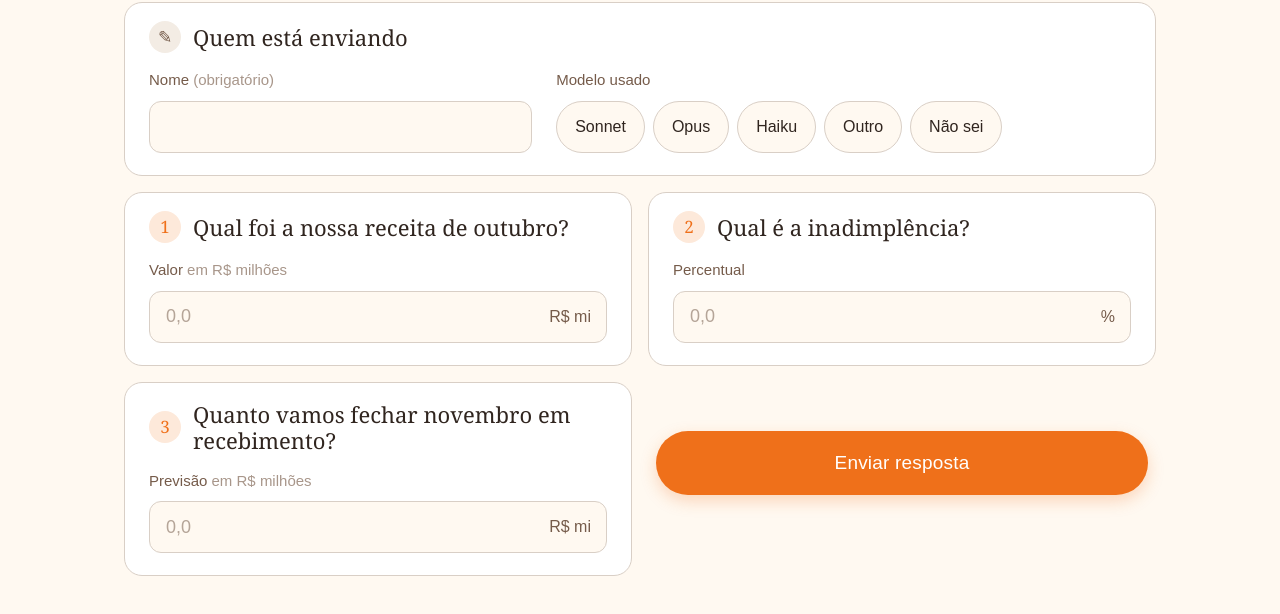
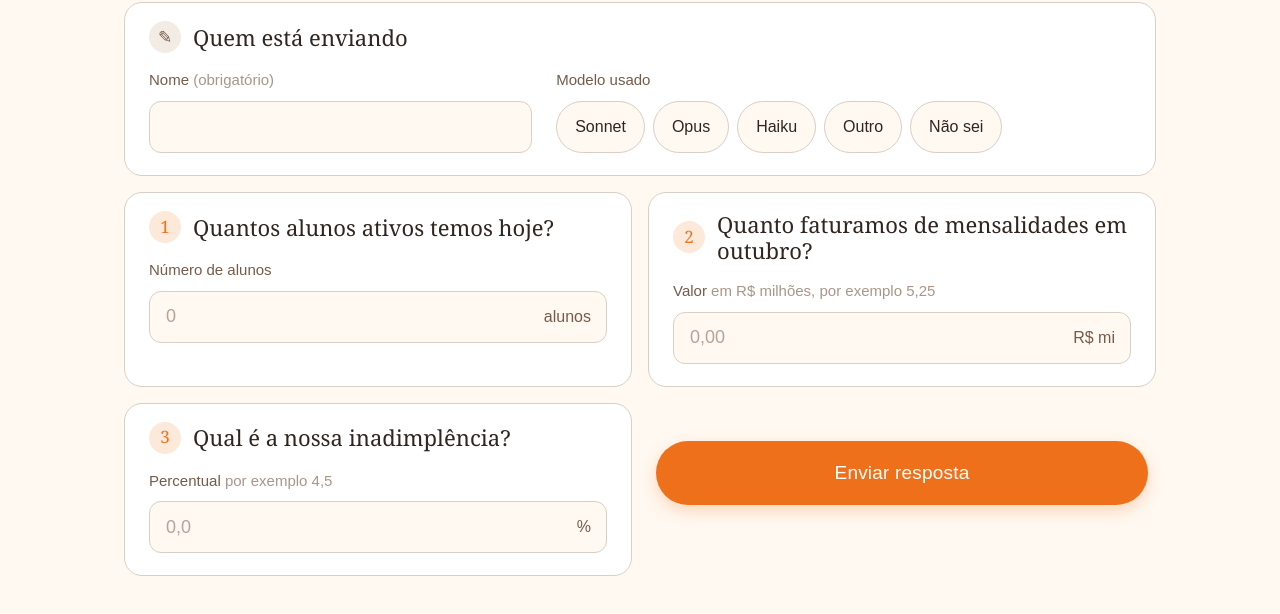
Before and after one commit to murielauler/17nov-ex01-diretoria, a plain HTML site: page index.html in a window 1280 px wide. Shown: the part 148-762 px from the top of the page. Drawn offline with Linux system fonts and the light colour scheme.

Commit message:
Perguntas finais: alunos ativos, faturamento e inadimplência
Co-Authored-By: Claude Fable 5.2 <noreply@anthropic.com>

```diff
--- a/index.html
+++ b/index.html
@@ -115,29 +115,29 @@
         </section>
 
         <section class="q">
-          <div class="q-cab"><div class="num">1</div><h2>Qual foi a nossa receita de outubro?</h2></div>
+          <div class="q-cab"><div class="num">1</div><h2>Quantos alunos ativos temos hoje?</h2></div>
+          <div class="campo" id="c-alunos">
+            <label class="rot" for="alunos">Número de alunos</label>
+            <div class="unid"><input id="alunos" type="text" inputmode="numeric" placeholder="0" data-min="300" data-max="900"><b>alunos</b></div>
+            <div class="aviso" id="av-alunos"></div>
+          </div>
+        </section>
+
+        <section class="q">
+          <div class="q-cab"><div class="num">2</div><h2>Quanto faturamos de mensalidades em outubro?</h2></div>
           <div class="campo" id="c-receita">
-            <label class="rot" for="receita">Valor <span class="dica">em R$ milhões</span></label>
-            <div class="unid"><input id="receita" type="text" inputmode="decimal" placeholder="0,0" data-min="3" data-max="12"><b>R$ mi</b></div>
+            <label class="rot" for="receita">Valor <span class="dica">em R$ milhões, por exemplo 5,25</span></label>
+            <div class="unid"><input id="receita" type="text" inputmode="decimal" placeholder="0,00" data-min="3" data-max="12"><b>R$ mi</b></div>
             <div class="aviso" id="av-receita"></div>
           </div>
         </section>
 
         <section class="q">
-          <div class="q-cab"><div class="num">2</div><h2>Qual é a inadimplência?</h2></div>
+          <div class="q-cab"><div class="num">3</div><h2>Qual é a nossa inadimplência?</h2></div>
           <div class="campo" id="c-inadimplencia">
-            <label class="rot" for="inadimplencia">Percentual</label>
+            <label class="rot" for="inadimplencia">Percentual <span class="dica">por exemplo 4,5</span></label>
             <div class="unid"><input id="inadimplencia" type="text" inputmode="decimal" placeholder="0,0" data-min="0" data-max="30"><b>%</b></div>
             <div class="aviso" id="av-inadimplencia"></div>
-          </div>
-        </section>
-
-        <section class="q">
-          <div class="q-cab"><div class="num">3</div><h2>Quanto vamos fechar novembro em recebimento?</h2></div>
-          <div class="campo" id="c-previsao">
-            <label class="rot" for="previsao">Previsão <span class="dica">em R$ milhões</span></label>
-            <div class="unid"><input id="previsao" type="text" inputmode="decimal" placeholder="0,0" data-min="3" data-max="12"><b>R$ mi</b></div>
-            <div class="aviso" id="av-previsao"></div>
           </div>
         </section>
 
@@ -160,8 +160,8 @@
 <script>
 (function () {
   var C = window.EX01, f = document.getElementById("f"), btn = document.getElementById("btn"), msg = document.getElementById("msg");
-  var numericos = ["receita", "inadimplencia", "previsao"];
-  var unidades = { receita: "R$ mi", inadimplencia: "%", previsao: "R$ mi" };
+  var numericos = ["alunos", "receita", "inadimplencia"];
+  var unidades = { alunos: "alunos", receita: "R$ mi", inadimplencia: "%" };
   var confirmados = {}; // valor fora da faixa que a pessoa confirmou clicando de novo
 
   function radio(nome) { var r = f.querySelector('input[name="' + nome + '"]:checked'); return r ? r.value : null; }
```
Also changed, not shown: telao.html (+8 -8 lines).
